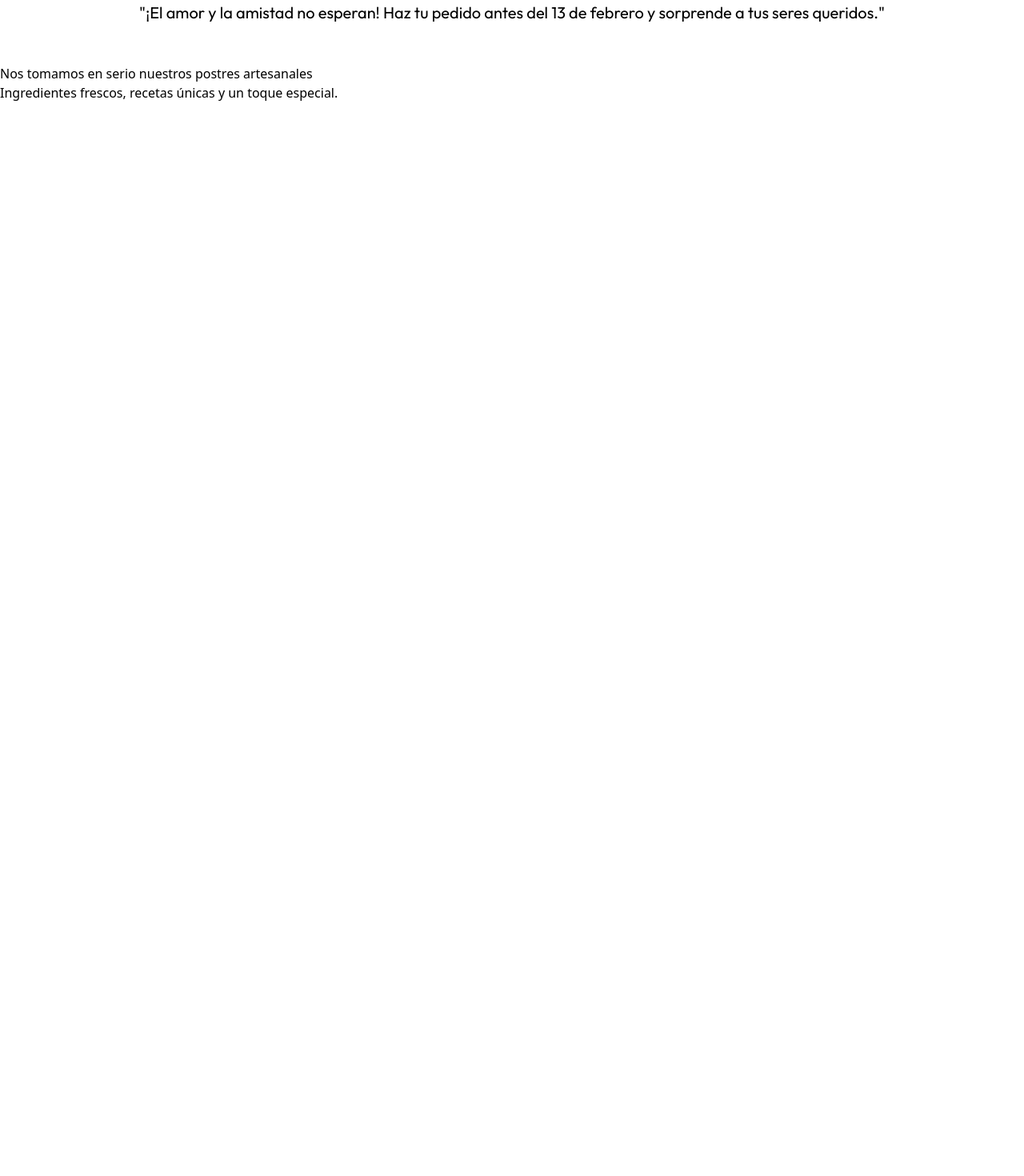
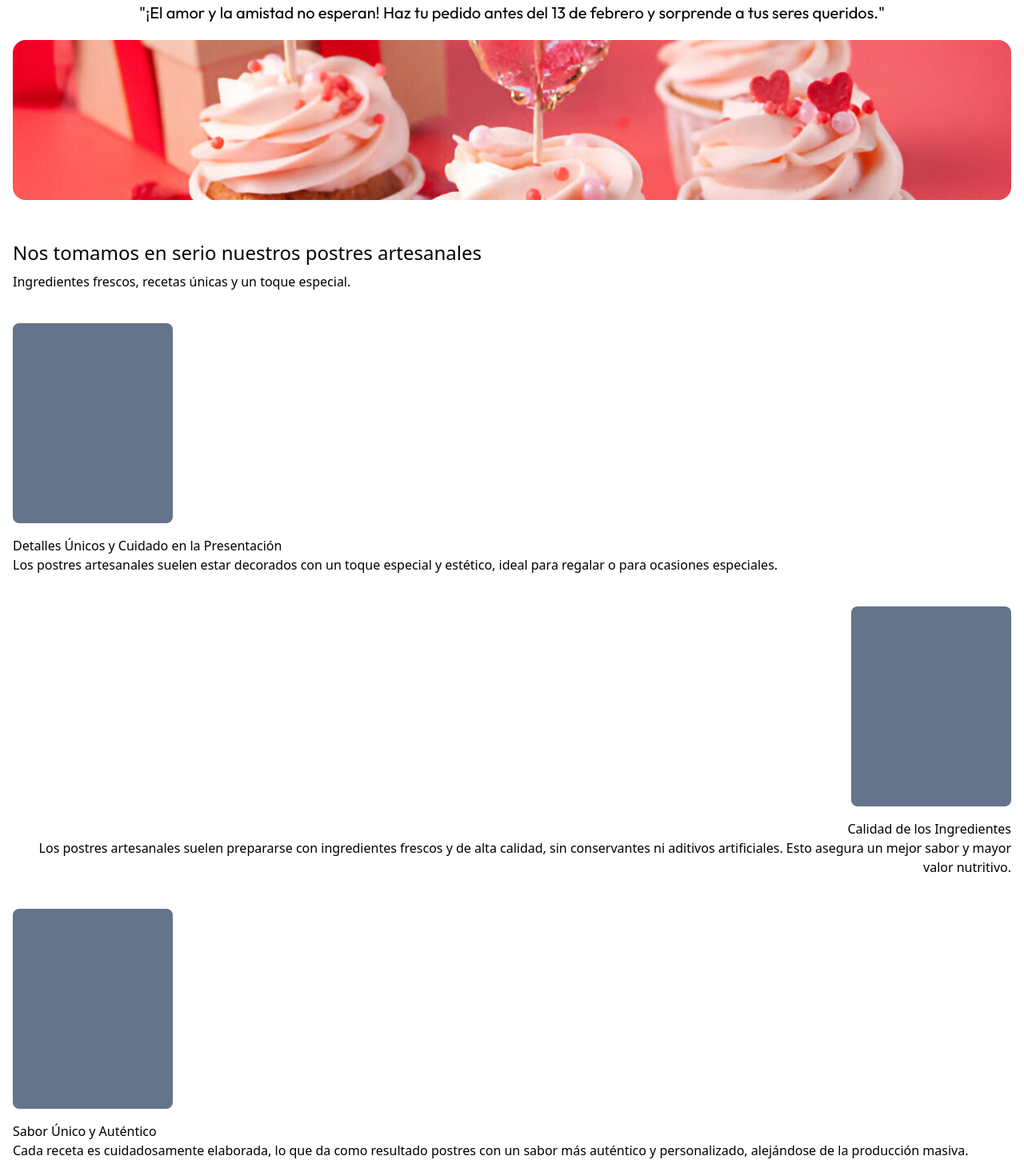
Before and after one commit to HansGit30/LaTarta, a React (Vite) app: page /La_Tarta/inicio in a window 1280 px wide. Shown: the part 686-2156 px from the top of the page at 80% size. Before the commit the page ends 814 px from the top, so only its background shows below. Built offline with nearby package versions, Linux system fonts and the light colour scheme.

Commit message:
home mas

```diff
--- a/src/pages/Home.jsx
+++ b/src/pages/Home.jsx
@@ -1,5 +1,6 @@
 import { Link } from "react-router-dom"
 import Logo from "../assets/WEB LATARTA-04.png"
+import ImgTempo from "../assets/tempo1.jpg"
 
 const Home = () => {
   return (
@@ -23,12 +24,38 @@ const Home = () => {
                 <div className="h-[250px]  bg-slate-500 rounded-2xl"></div>
             </article>
             <div className="w-full text-center mb-[50px]">
-                <p className="font-outfit text-xl">"¡El amor y la amistad no esperan! Haz tu pedido antes del 13 de febrero y sorprende a tus seres queridos."</p>
+                <p className="font-outfit text-xl mb-5">"¡El amor y la amistad no esperan! Haz tu pedido antes del 13 de febrero y sorprende a tus seres queridos."</p>
+                <img className="w-full h-[200px] rounded-2xl object-cover" src={ImgTempo} alt="" />
             </div>
         </section>
-        <section className="w-full">
-                <h2>Nos tomamos en serio nuestros postres artesanales</h2>
-                <p>Ingredientes frescos, recetas únicas y un toque especial.</p>
+        <section className="w-full px-4">
+                <h2 className="text-2xl mb-2">Nos tomamos en serio nuestros postres artesanales</h2>
+                <p className="mb-10">Ingredientes frescos, recetas únicas y un toque especial.</p>
+
+                <article className="w-full">
+                    <div className="w-[200px] h-[250px] bg-slate-500 rounded-lg mb-4"></div>
+                    <div className="mb-10">
+                        <h3>Detalles Únicos y Cuidado en la Presentación</h3>
+                        <p>Los postres artesanales suelen estar decorados con un toque especial y estético, ideal para regalar o para ocasiones especiales.</p>
+                    </div>
+                </article>
+
+                <article className="w-full flex flex-col items-end">
+                    <div className="w-[200px] h-[250px] bg-slate-500 rounded-lg mb-4"></div>
+                    <div className="mb-10">
+                        <h3 className="text-end">Calidad de los Ingredientes</h3>
+                        <p className="text-end">Los postres artesanales suelen prepararse con ingredientes frescos y de alta calidad, sin conservantes ni aditivos artificiales. Esto asegura un mejor sabor y mayor valor nutritivo.</p>
+                    </div>
+                </article>
+
+                <article className="w-full">
+                    <div className="w-[200px] h-[250px] bg-slate-500 rounded-lg mb-4"></div>
+                    <div className="mb-5">
+                        <h3>Sabor Único y Auténtico</h3>
+                        <p>Cada receta es cuidadosamente elaborada, lo que da como resultado postres con un sabor más auténtico y personalizado, alejándose de la producción masiva.</p>
+                    </div>
+                </article>
+
         </section>
     </section>
   )
```
Also changed, not shown: src/assets/tempo1.jpg (added).
